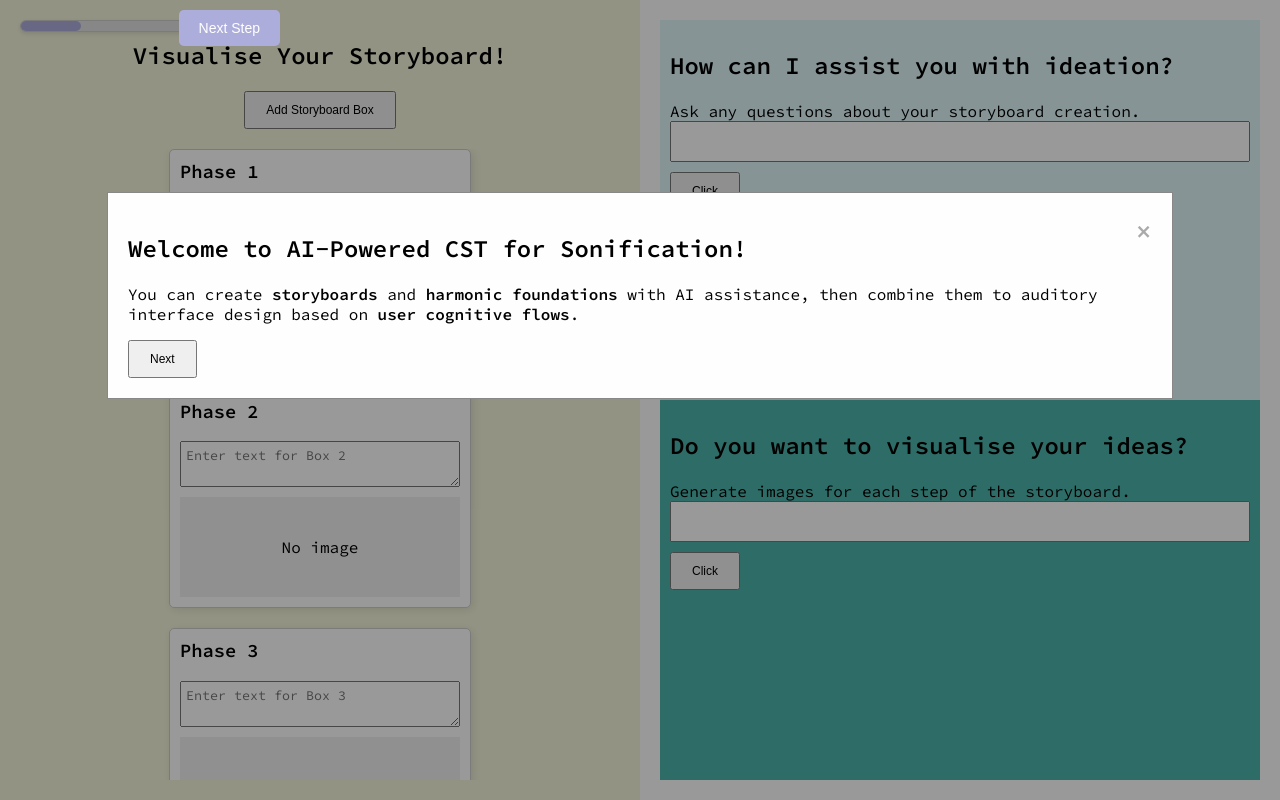
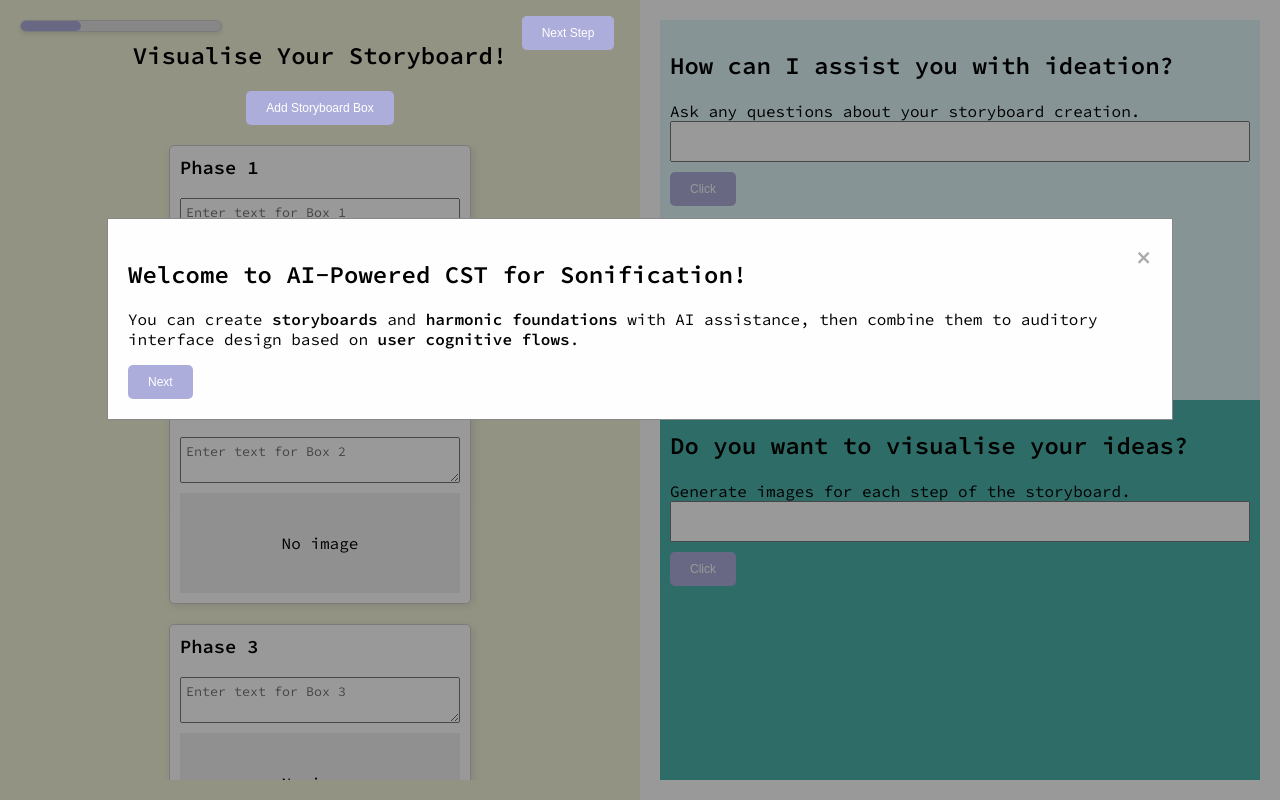
Before and after one commit to Yorkcla/AI-powered-CST-for-sound-design, a website: page public/index.html in a window 1280 px wide. Drawn offline with Linux system fonts and the light colour scheme.

Commit message:
bit of changes for formats

```diff
--- a/public/styles.css
+++ b/public/styles.css
@@ -85,11 +85,11 @@ html, body {
 
 /* Button styles for "Next Step" */
 .next-step-btn {
-  position: absolute;
-  top: 10px; /* Adjust as needed */
-  right: 1000px; /* Adjust as needed */
+  position: fixed;
+  top: 2vh; /* Adjust as needed */
+  right: 52vw; /* Adjust as needed */
   padding: 10px 20px;
-  font-size: 14px;
+  font-size: 12px;
   background-color: #adaddb;
   color: white;
   border: none;
@@ -115,6 +115,12 @@ textarea, input {
 button {
   padding: 10px 20px;
   font-size: 12px;
+  background-color: #adaddb;
+  color: white;
+  border: none;
+  border-radius: 5px;
+  cursor: pointer;
+  z-index: 10; /* Ensure button is above other content */
 }
 
 /* Chat history styling */
@@ -174,10 +180,11 @@ button {
 
 .modal-content {
   background-color: #fefefe;
-  margin: 15% auto;
+  margin: 17% auto;
   padding: 20px;
   border: 1px solid #888;
   width: 80%;
+  height: 20%;
 }
 
 .close-btn {
```
